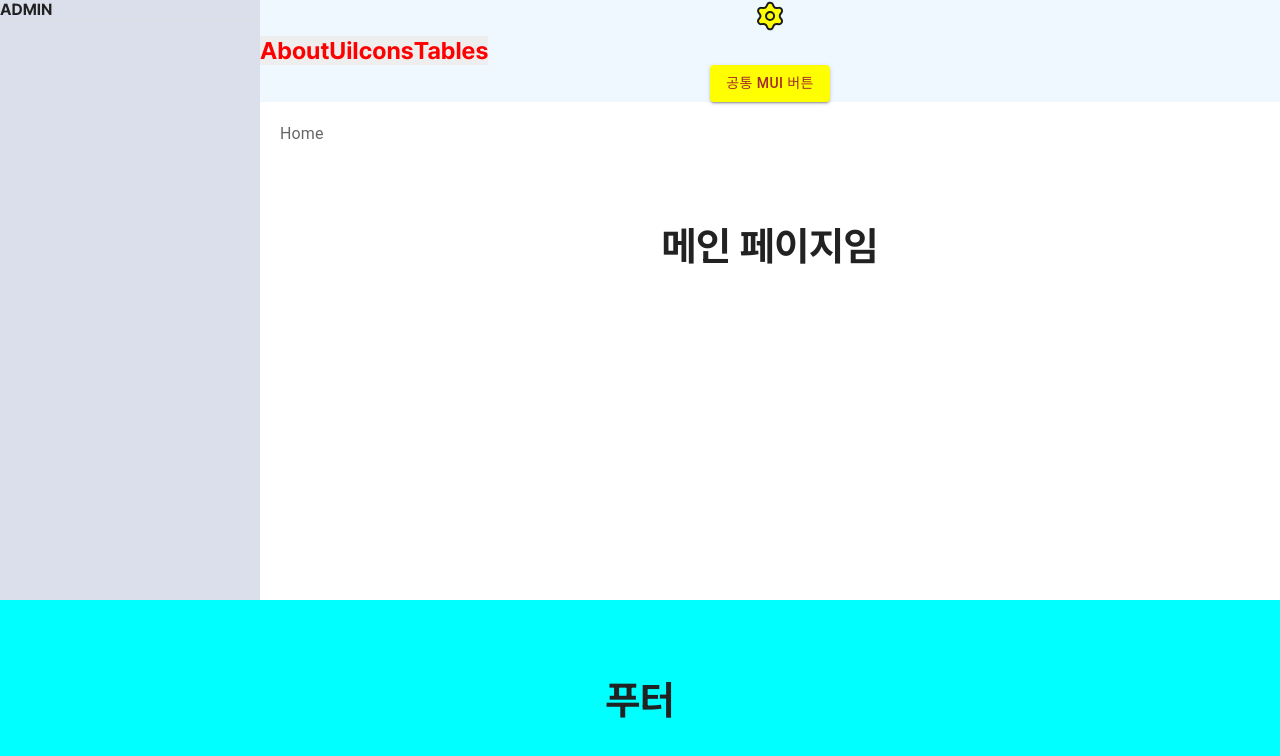
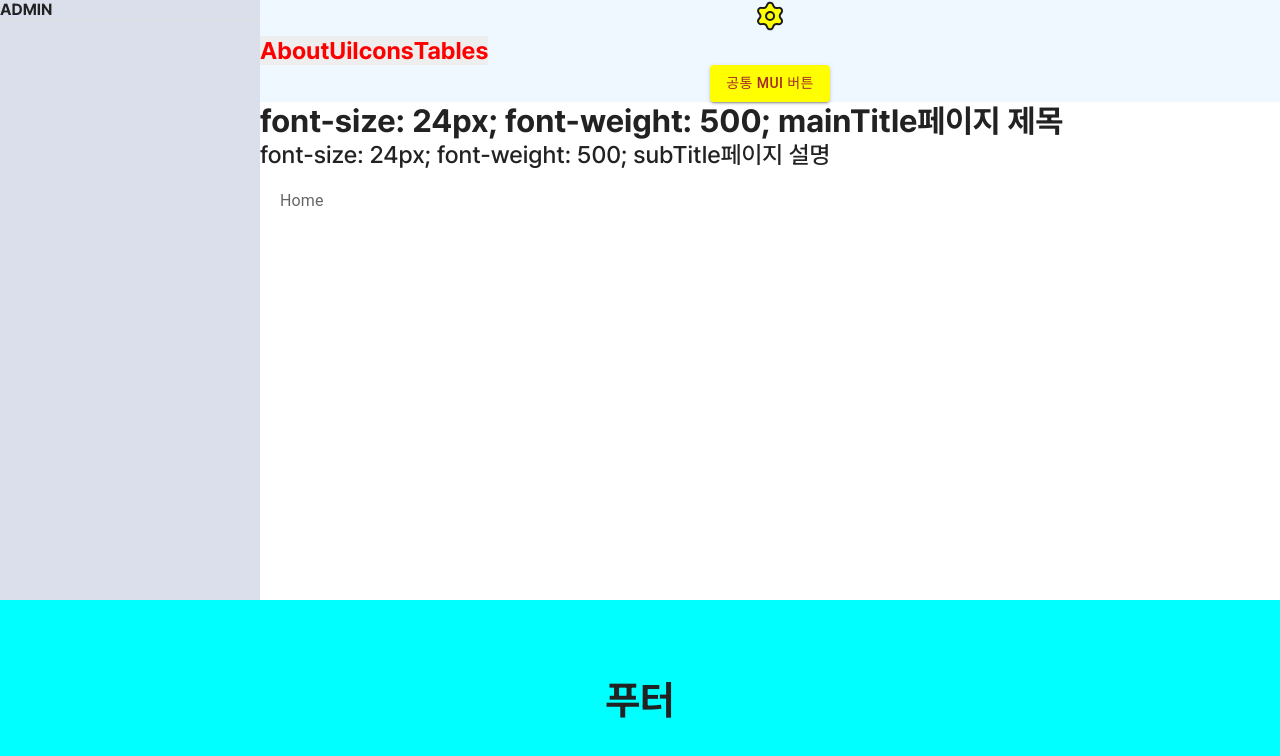
Before and after one commit to beingborn/mui-nextjs, a Next.js app: page / in a window 1280 px wide. Shown: the top 756 px of the page. Built offline with nearby package versions, Linux system fonts and the light colour scheme.

Commit message:
타이틀 동적 적용

```diff
--- /dev/null
+++ b/src/app/components/Title.js
@@ -0,0 +1,29 @@
+import Typography from '@mui/material/Typography'
+import {css} from '@emotion/css'
+
+export const mainTitle = `
+  font-size: 32px;
+  font-weight: 700;
+`;
+
+export const subTitle = `
+  font-size: 24px;
+  font-weight: 500;
+`;
+
+// props로 variant main > 받으면 mainTitle sub > subTitle 반환
+export default function Title({children , ...props}) {
+    const textStyle = props.tit === 'mainTitle' ? mainTitle : subTitle;
+
+    return (
+            <h2 className={css`
+                    ${textStyle}
+                `
+                }
+            >
+                {subTitle}
+                {props.tit}
+                {children}
+            </h2>
+    )
+}
--- a/src/app/layout.js
+++ b/src/app/layout.js
@@ -10,6 +10,7 @@ import Header from './layouts/Header'
 import Sidebar from './layouts/Sidebar'
 import Footer from './layouts/Footer'
 import Breadcrumb from './layouts/Breadcrumb';
+import Container from './layouts/Container';
 
 const pretendard = localFont({
     src: "./assets/fonts/PretendardVariable.woff2",
@@ -47,6 +48,7 @@ export default function RootLayout({ children }) {
                         <Sidebar/>
                         <main>
                             <Header/>
+                            <Container/>
                             <Breadcrumb/>
                             {children}
                         </main>
--- /dev/null
+++ b/src/app/layouts/Container.js
@@ -0,0 +1,18 @@
+import Title from "../components/Title"
+
+export default function Container(){
+    return (
+        <div className="container">
+            <div>
+                <Title tit="mainTitle">
+                    페이지 제목
+                </Title>
+                <Title tit="subTitle">
+                    페이지 설명
+                </Title>
+            </div>
+
+
+        </div>
+    )
+}
--- a/src/app/page.js
+++ b/src/app/page.js
@@ -1,7 +1,6 @@
 export default function Home() {
   return (
     <div className="main">
-      메인 페이지임
     </div>
   );
 }
```
Also changed, not shown: src/app/theme.js (added, +20 -0 lines).
